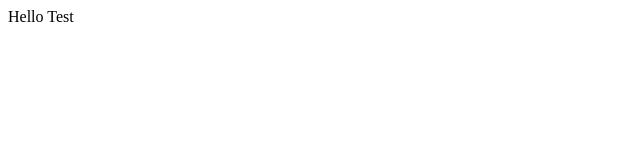
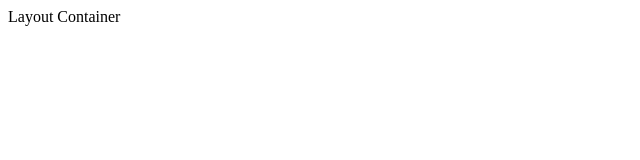
Before and after one commit to shubh34/ExerciseDemo, a React app: page / in a window 1280 px wide. Shown: the top 160 px of the page, without its empty margins (0-640 px from the left). Built offline with nearby package versions, Linux system fonts and the light colour scheme.

Commit message:
Layout container

```diff
--- a/package.json
+++ b/package.json
@@ -27,7 +27,8 @@
     "react": "^16.8.6",
     "react-dom": "^16.8.6",
     "react-redux": "^7.1.0",
-    "redux": "^4.0.4"
+    "redux": "^4.0.4",
+    "redux-api-middleware": "^3.0.1"
   },
   "devDependencies": {
     "@babel/core": "^7.5.5",
--- a/src/components/App/App.js
+++ b/src/components/App/App.js
@@ -2,13 +2,14 @@ import React from 'react';
 import { Provider } from 'react-redux';
 
 import configureStore from '../../store';
+import LayoutContainer from '../LayoutContainer/LayoutContainer';
 
 
 const store = configureStore(['test']);
 
 const App = () => (
 	<Provider store={store}>
-		<div>Hello Test </div>
+		<LayoutContainer test="props test" />
 	</Provider>
 );
 
--- /dev/null
+++ b/src/components/LayoutContainer/LayoutContainer.js
@@ -0,0 +1,8 @@
+import React from 'react';
+
+const LayoutContainer = (props) => {
+	console.log(props);
+	return <div> Layout Container</div>;
+};
+
+export default LayoutContainer;
```
Also changed, not shown: src/js/components/Test.js (deleted, +0 -8 lines), 2 other files (tests, documents, lock files or other folders).
